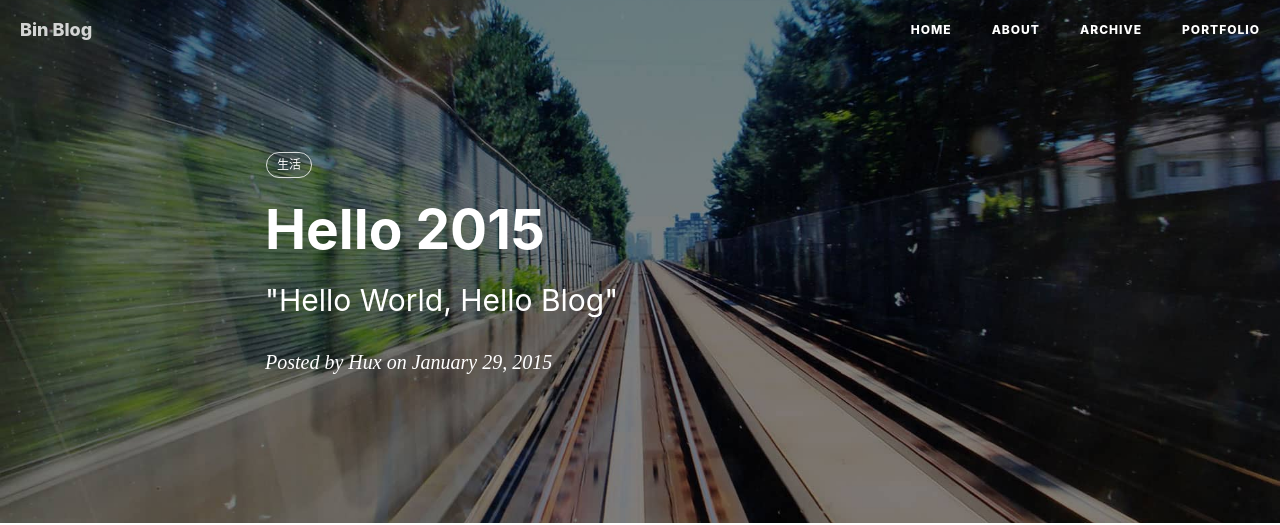
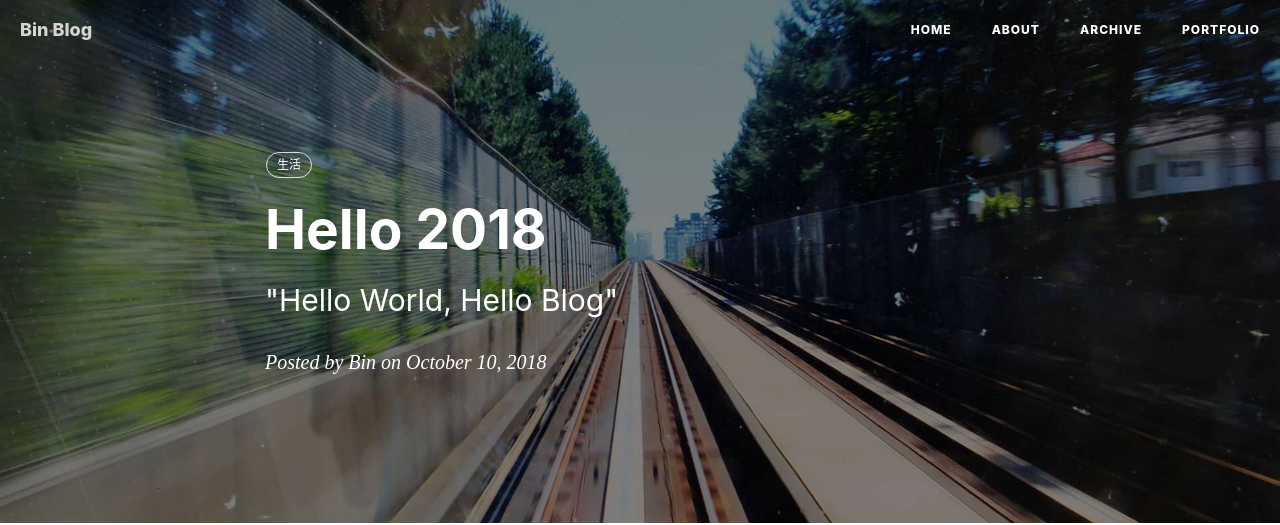
Before and after one commit to angelhappyboy/angelhappyboy.github.io, a Jekyll site: the page built from _posts/2018-10-10-hello-2018.markdown, in a window 1280 px wide. Shown: the top 525 px of the page. Built offline with Jekyll 4.4.1, drawn with Linux system fonts in a browser that asks for light colours; nearby versions of some CDN libraries; comment, search, counter and statistics services are not loaded.

Commit message:
Update _posts/2018-10-10-hello-2018.markdown

```diff
--- a/_posts/2018-10-10-hello-2018.markdown
+++ b/_posts/2018-10-10-hello-2018.markdown
@@ -1,9 +1,9 @@
 ---
 layout:     post
-title:      "Hello 2015"
+title:      "Hello 2018"
 subtitle:   " \"Hello World, Hello Blog\""
-date:       2015-01-29 12:00:00
-author:     "Hux"
+date:       2018-10-10 12:41:00
+author:     "Bin"
 header-img: "img/post-bg-2015.jpg"
 catalog: true
 tags:
```
